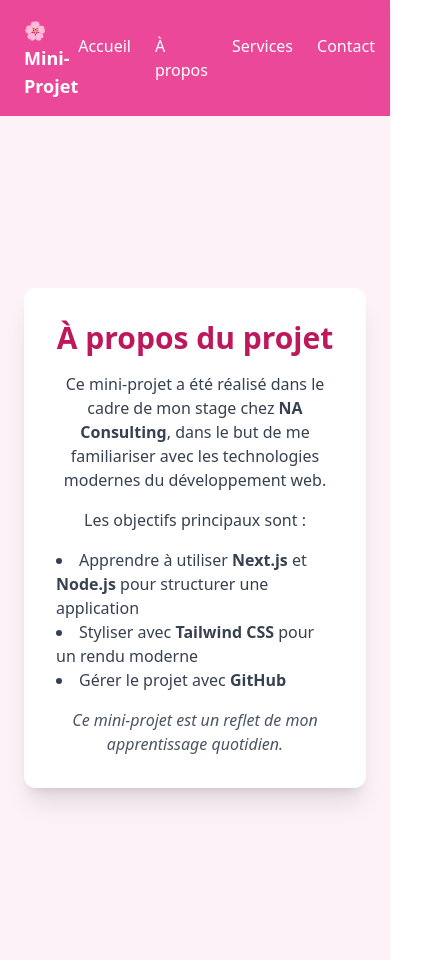
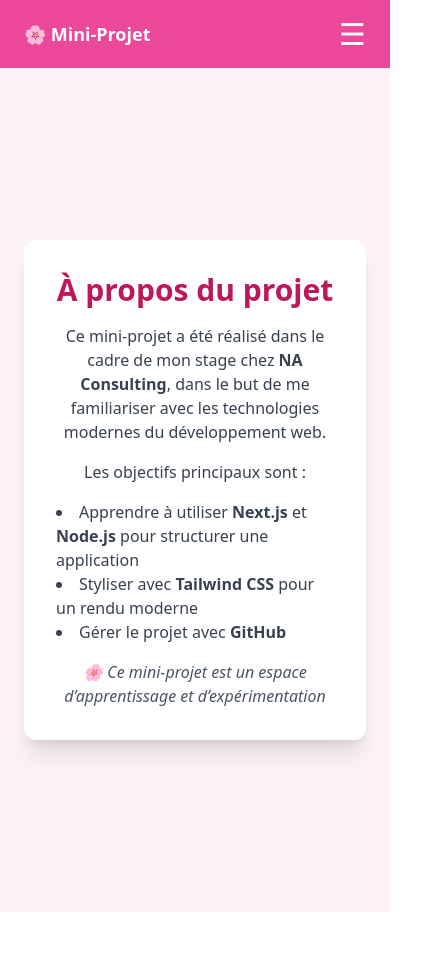
Before and after one commit to RihemNabi/first-next, a Next.js app: page /apropos in a window 390 px wide. Shown: the whole page, 448 px wide, since content can reach past the window. After the commit the page ends 912 px from the top, so only its background shows below. Built offline with nearby package versions, Linux system fonts and the light colour scheme.

Commit message:
changement dans le style du navigateur + responsivité

```diff
--- a/app/apropos/page.jsx
+++ b/app/apropos/page.jsx
@@ -26,7 +26,7 @@ export default function AproposPage() {
           </li>
         </ul>
         <p className="text-gray-600 italic">
-          Ce mini-projet est un reflet de mon apprentissage quotidien.
+          🌸 Ce mini-projet est un espace d’apprentissage et d’expérimentation
         </p>
       </div>
     </div>
--- a/components/Header.jsx
+++ b/components/Header.jsx
@@ -1,11 +1,24 @@
+"use client";
 import Link from "next/link";
+import { useState } from "react";
+
 export default function Header() {
+  const [isOpen, setIsOpen] = useState(false);
+
   return (
     <header className="bg-pink-500 shadow-md">
       <div className="max-w-7xl mx-auto px-6 py-4 flex items-center justify-between">
         <h1 className="text-white text-lg font-bold">🌸 Mini-Projet</h1>
 
-        <nav className="flex gap-6">
+        <button
+          className="text-white text-3xl md:hidden"
+          onClick={() => setIsOpen(!isOpen)}
+        >
+          ☰
+        </button>
+
+        {/* Menu pour grands écrans */}
+        <nav className="hidden md:flex gap-6">
           <Link href="/" className="text-white hover:text-pink-100">
             Accueil
           </Link>
@@ -23,6 +36,27 @@ export default function Header() {
           </Link>
         </nav>
       </div>
+
+      {/* Menu mobile visible quand isOpen = true */}
+      {isOpen && (
+        <div className="md:hidden px-6 pb-4 flex flex-col gap-2 bg-pink-400">
+          <Link href="/" className="text-white hover:text-pink-100">
+            Accueil
+          </Link>
+          <Link href="/apropos" className="text-white hover:text-pink-100">
+            À propos
+          </Link>
+          <Link href="/services" className="text-white hover:text-pink-100">
+            Services
+          </Link>
+          <Link href="/contact" className="text-white hover:text-pink-100">
+            Contact
+          </Link>
+          <Link href="/autre" className="text-white hover:text-pink-100">
+            Autres
+          </Link>
+        </div>
+      )}
     </header>
   );
 }
```
